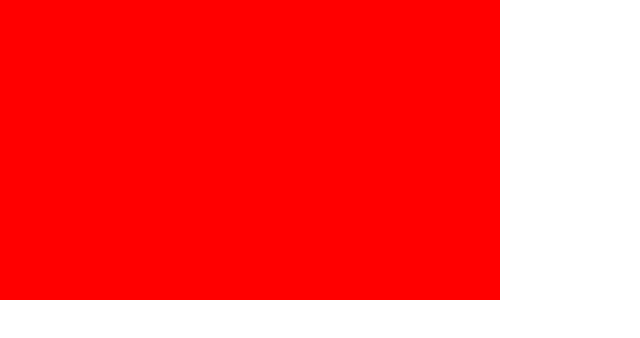
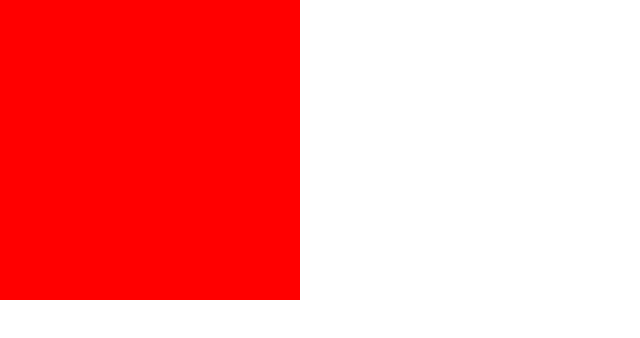
Before and after one commit to xRyuki-i/git-task, a plain HTML site: page index.html in a window 1280 px wide. Shown: the whole page, without its empty margins (0-640 px from the left). Drawn offline with Linux system fonts and the light colour scheme.

Commit message:
Changed the shape to a red square

```diff
--- a/style.css
+++ b/style.css
@@ -4,6 +4,6 @@ body {
 
 .shape {
   height: 300px;
-  width: 500px;
+  width: 300px;
   background-color: red;
 }
```
